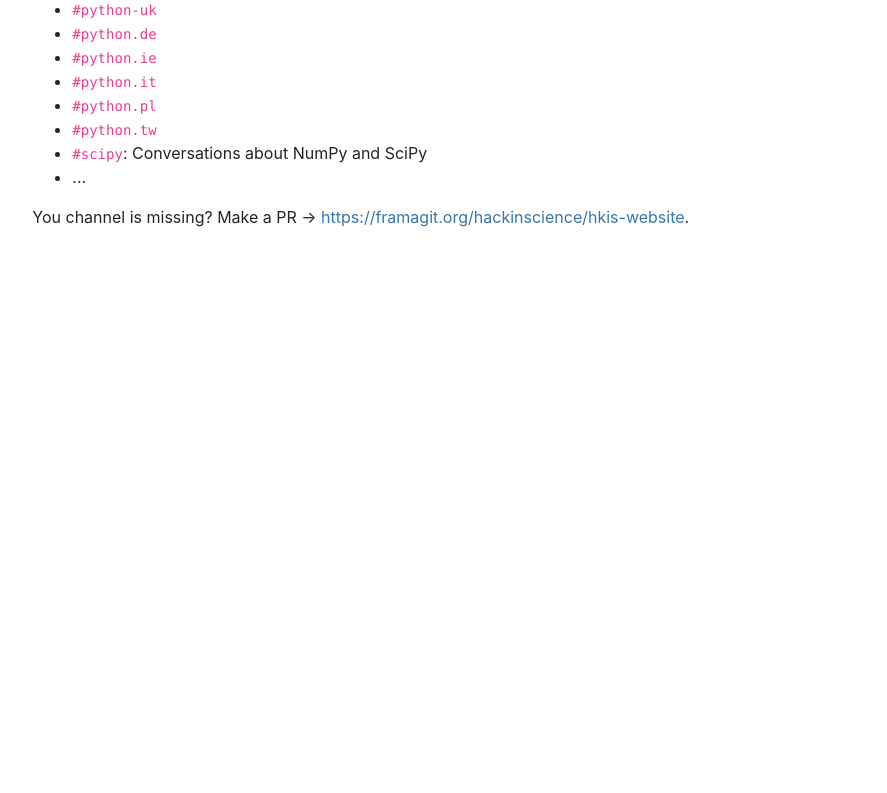
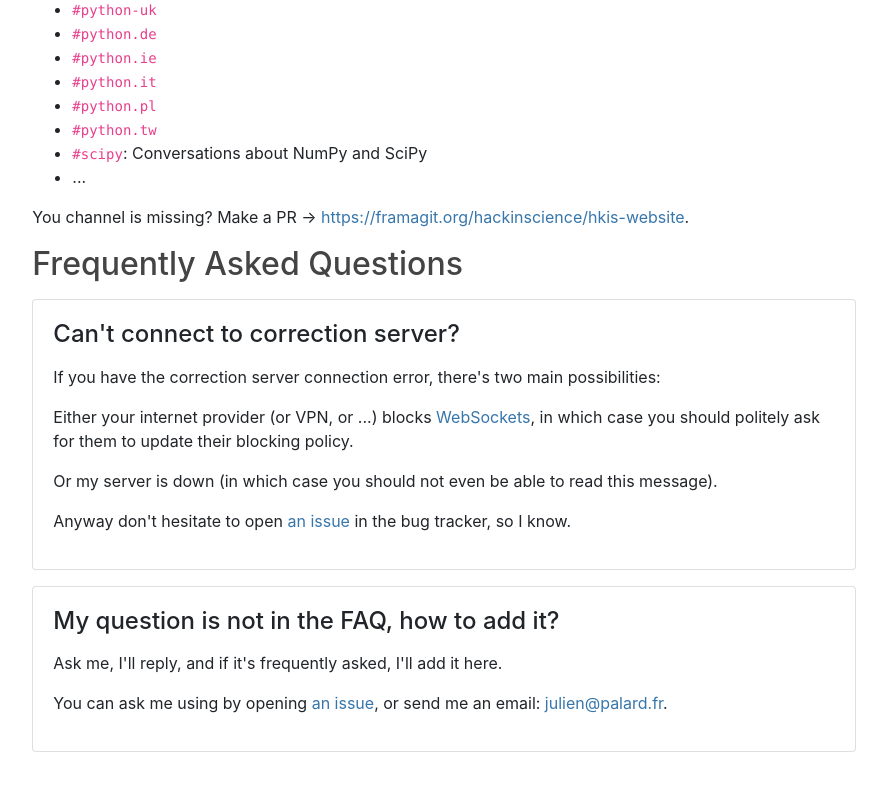
Before and after one commit to hackinscience/hkis-website, a Django app: page /help/ in a window 1280 px wide. Shown: the part 1404-2197 px from the top of the page, without its empty margins (196-1083 px from the left). Before the commit the page ends 1631 px from the top, so only its background shows below. Run offline with Django 3.2, Linux system fonts and the light colour scheme; parts of the project's set-up code (start-up, migrations or seed data) failed here and were passed over; some libraries are stand-ins or nearby versions.

Commit message:
Better reporting of correction and connexion.

```diff
--- a/website/templates/hkis/help.html
+++ b/website/templates/hkis/help.html
@@ -89,6 +89,43 @@ topics and different languages, mainly:{% endblocktrans %}
 
 {% endmd %}
 
+
+<a id=FAQ /><h2>{% trans "Frequently Asked Questions" %}</h2>
+
+<div class="card mb-3">
+  <div class="card-body">
+  <h4 class="card-title">{% trans "Can't connect to correction server?" %}</h4>
+  <p class="card-text">{% md %}{% blocktrans %}
+If you have the correction server connection error, there's two main possibilities:
+
+Either your internet provider (or VPN, or ...) blocks
+[WebSockets](https://fr.wikipedia.org/wiki/WebSocket), in which case
+you should politely ask for them to update their blocking policy.
+
+Or my server is down (in which case you should not even be able to
+read this message).
+
+Anyway don't hesitate to open [an
+issue](https://framagit.org/hackinscience/hkis-website/issues) in the
+bug tracker, so I know.
+
+{% endblocktrans %}{% endmd %}</p>
+  </div>
+</div>
+
+<div class="card mb-3">
+  <div class="card-body">
+  <h4 class="card-title">{% trans "My question is not in the FAQ, how to add it?" %}</h4>
+  <p class="card-text">{% md %}{% blocktrans %}
+Ask me, I'll reply, and if it's frequently asked, I'll add it here.
+
+You can ask me using by opening [an issue](https://framagit.org/hackinscience/hkis-website/issues),
+or send me an email: [julien@palard.fr](mailto:julien@palard.fr).
+
+{% endblocktrans %}{% endmd %}</p>
+  </div>
+</div>
+
   </div>
 </div>
 {% endblock %}
```
Also changed, not shown: website/consumers.py (+25 -7 lines), website/templates/hkis/exercise.html (+51 -14 lines), locale/fr/LC_MESSAGES/django.po, website/locale/fr/LC_MESSAGES/django.po.
